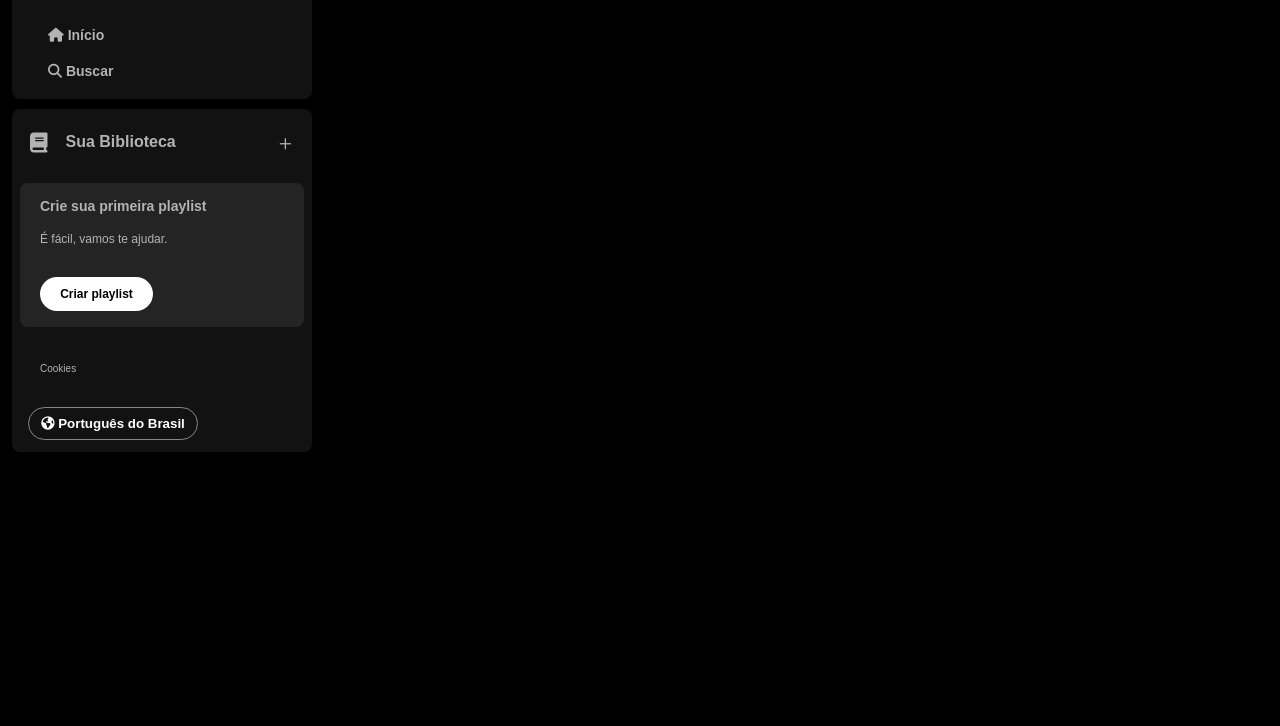
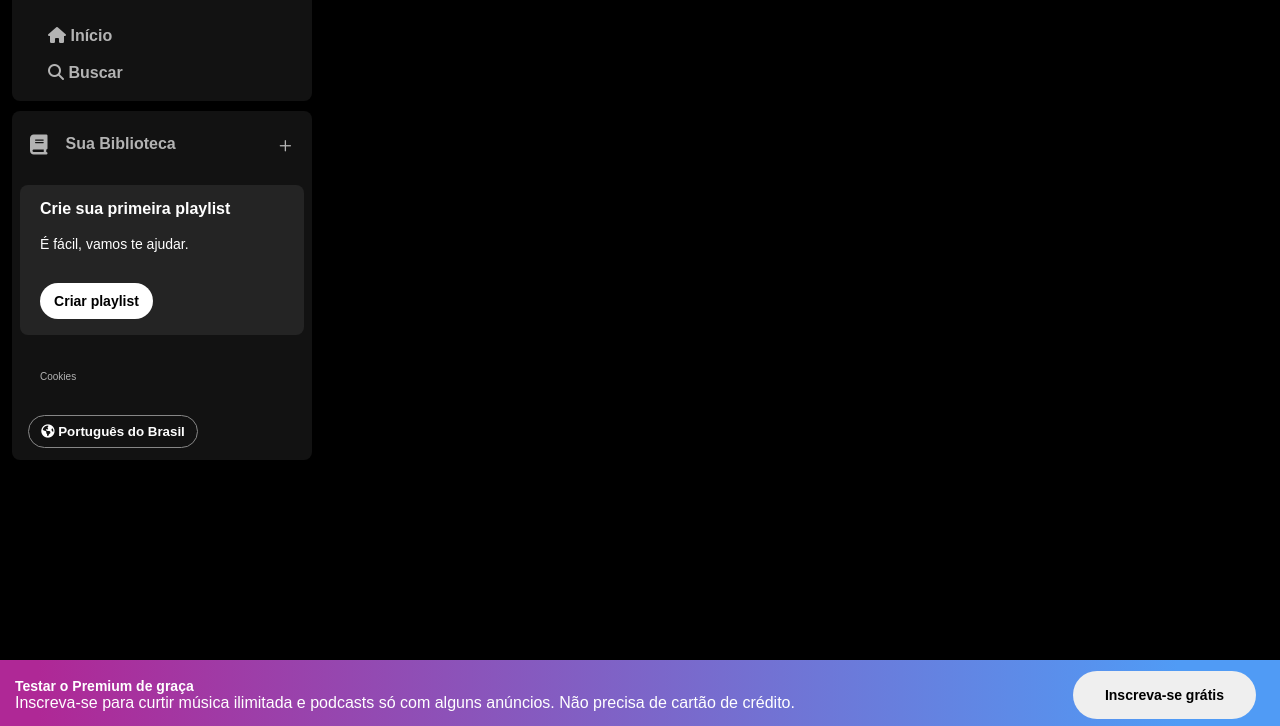
Before and after one commit to mariadxavier/spotify-imersao-dev-alura, a plain HTML site: page index.html in a window 1280 px wide. Shown: the part 74-800 px from the top of the page. Drawn offline with Linux system fonts and the light colour scheme.

Commit message:
add footer

```diff
--- a/index.html
+++ b/index.html
@@ -66,6 +66,17 @@
             </div>
         </div>
     </div>
+    <footer>
+        <div class="elements_footer">
+            <div class="texts_footer">
+                <p class="text_small">Testar o Premium de graça</p>
+                <p class="text_medium">Inscreva-se para curtir música ilimitada e podcasts só com alguns anúncios. Não precisa de cartão de crédito.</p>
+            </div>
+            <button>
+                <span>Inscreva-se grátis</span>
+            </button>
+        </div>
+    </footer>
 </body>
 
 </html>
--- a/stylesheet.css
+++ b/stylesheet.css
@@ -42,7 +42,7 @@ body {
     color: #b3b3b3;
     text-decoration: none;
     font-weight: 600;
-    font-size: 14px;
+    font-size: 1rem;
     font-family:  "DM Sans", sans-serif;
 }
 
@@ -111,18 +111,18 @@ body {
     gap: 20px;
 }
 
-.section-playlist_content text {
-    padding-bottom: 14px;
+.section-playlist_content .text {
     color: #fff;
 }
 
 .section-playlist_content .title {
    font-weight: 700;
+   font-size: 1rem;
 }
 
 .section-playlist_content .subtitle {
-    font-weight: 500;
-    font-size: 12px;
+    font-weight: 400;
+    font-size: 0.875rem;
  }
 .section-playlist_content .section-playlist_button {
     display: flex;
@@ -130,7 +130,7 @@ body {
     background-color: #fff;
     color: #000;
     border-radius: 20px;
-    font-size: 12px;
+    font-size: inherit;
     font-weight: 700;
     width: 113px;
     padding: 10px;
@@ -171,3 +171,45 @@ body {
     scale: 1.1;
     border-color: #fff;
 }
+
+footer {
+    position: fixed;
+    bottom: 0;
+    height: auto;
+    width: 100%;
+    background: rgb(175,40,150);
+background: linear-gradient(90deg, rgba(175,40,150,1) 3%, rgba(80,155,245,1) 92%);
+}
+
+.elements_footer {
+    display: flex;
+    flex-direction: row;
+    justify-content: space-between;
+    align-items: center;
+    color: #fff;
+    padding: 11px 24px 7px 15px;
+    gap: 24px;
+}
+
+.texts_footer {
+    line-height: normal;
+    gap: 8px;
+}
+
+.texts_footer .text_small {
+    font-size: 0.875rem;
+    font-weight: 700;
+}
+
+.texts_footer .text_medium {
+    font-size: 1rem;
+    font-weight: 400;
+}
+
+.elements_footer button {
+    height: 48px;
+    padding: 8px 32px;
+    font-size: 0.875rem;
+    font-weight: 700;
+    border-radius: 9999px;
+}
```
